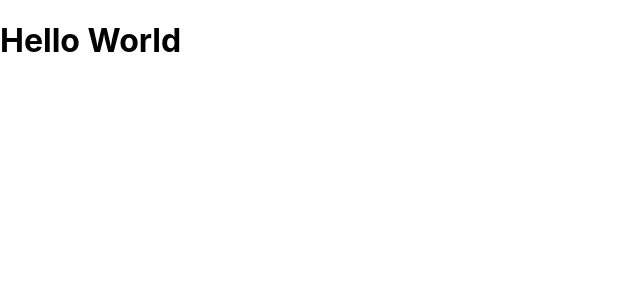
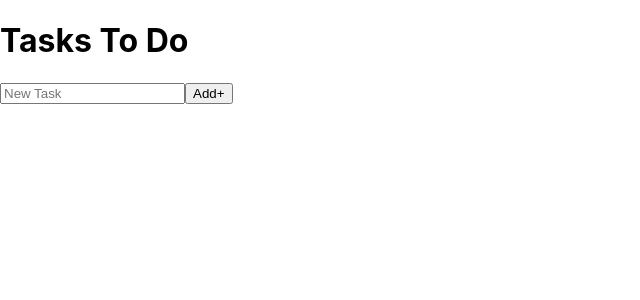
Before and after one commit to MikeAtwood/task-app, a React (Create React App) app: page / in a window 1280 px wide. Shown: the top 300 px of the page, without its empty margins (0-640 px from the left). Built offline with nearby package versions, Linux system fonts and the light colour scheme.

Commit message:
added input and btn

```diff
--- a/src/components/Overview.js
+++ b/src/components/Overview.js
@@ -6,7 +6,9 @@ class Overview extends Component {
     render() {
         return (
                 <div>
-                    <h1>Hello World</h1>
+                    <h1>Tasks To Do</h1>
+                    <input type='text' placeholder='New Task'></input>
+                    <button>Add+</button>
                 </div>
         )
     }
```
